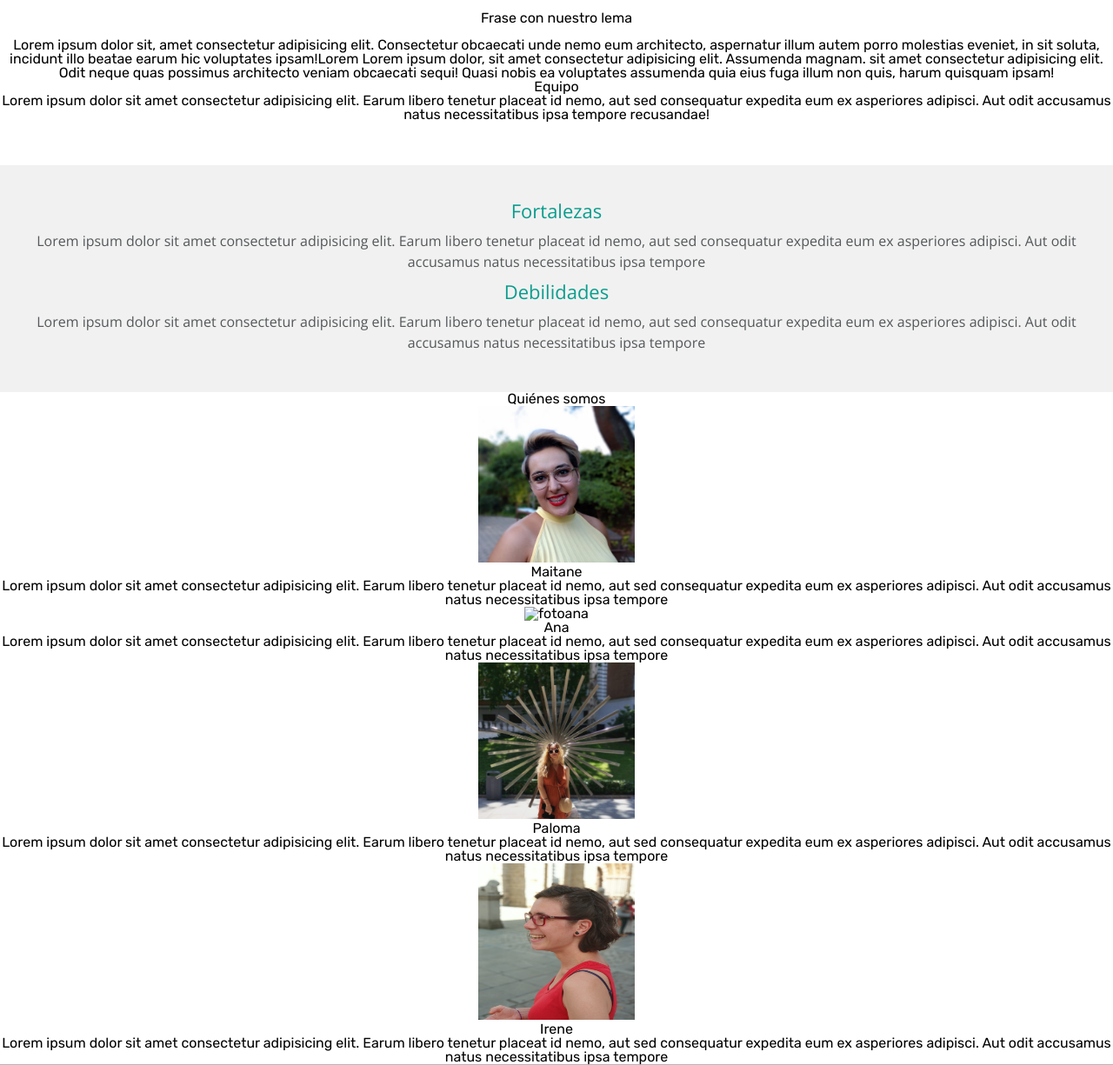
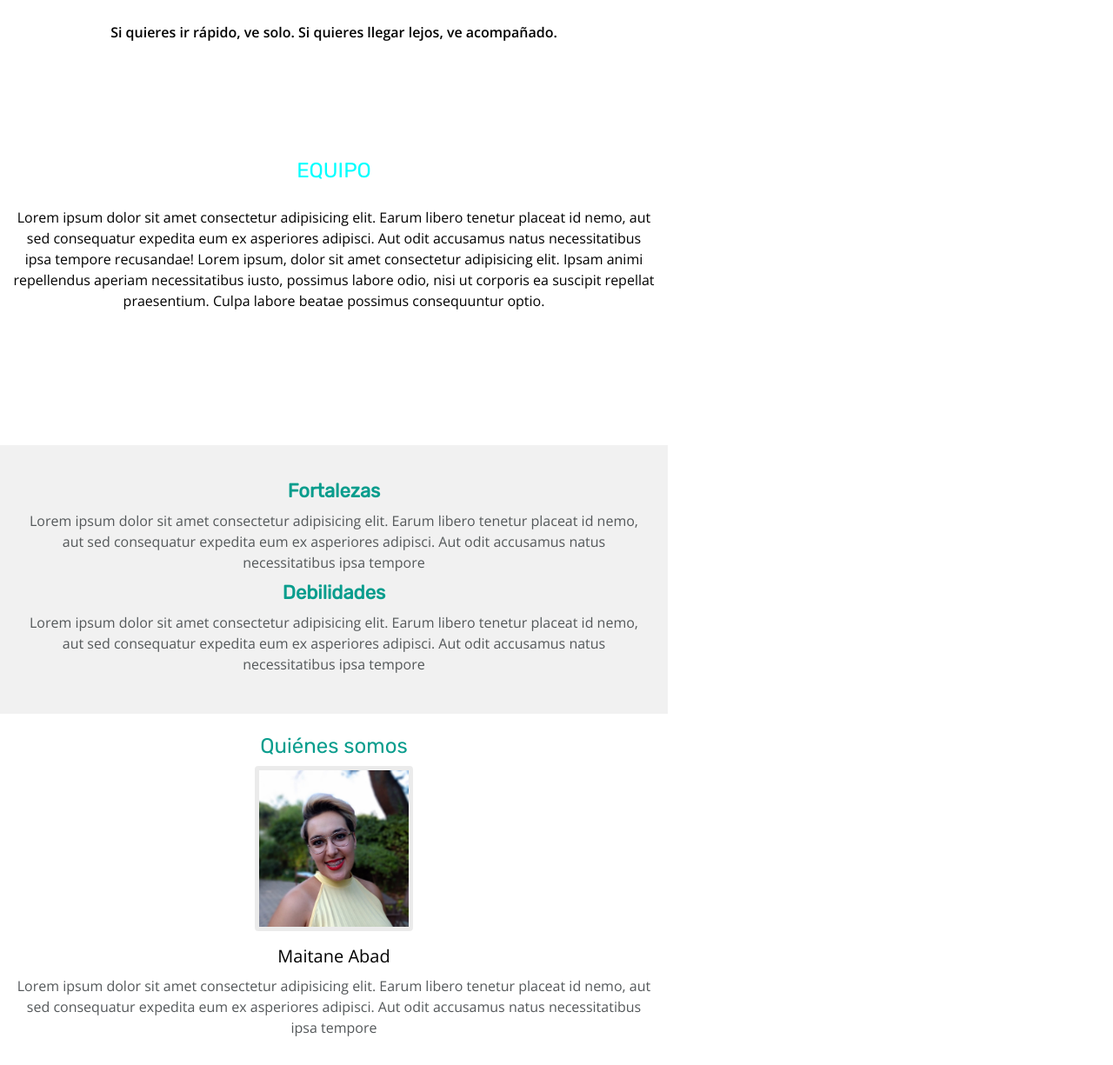
Before and after one commit to Adalab/project-promo-n-module-1-team-1, a plain HTML site: page index.html in a window 1280 px wide. Shown: the part 422-1647 px from the top of the page at 87% size. Drawn offline with nearby package versions, Linux system fonts and the light colour scheme; a web font is replaced by a local one.

Commit message:
complete align center

```diff
--- a/css/style.css
+++ b/css/style.css
@@ -9,18 +9,56 @@
   --coolgrey-light: rgba(184, 184, 185, 0.2);
 }
 .header {
-  max-width: 768px;
   background-image: url(../images/altavoz-barato-1-2-3.webp);
   width: 100%;
   height: 420px;
+  background-position: center;
+}
+.equipo {
+  display: flex;
+  padding: 46px 86.5px 0px;
+  font-family: "rubik", sans-serif;
+  font-size: 24px;
+  line-height: var(--interlineadotexto);
+  justify-content: center;
+  color: aqua;
+
+  text-transform: uppercase;
+}
+.equipo1 {
+  display: flex;
+  flex-direction: column;
+  padding: 30px, 15px, 90px;
+  justify-content: center;
+  font-family: "Rubik", sans-serif;
+  height: 384px;
+  width: 100%;
+
+  line-height: var(--interlineadotexto);
 }
 body {
+  max-width: 768px;
   text-align: var(--alineado);
 }
 .lema_titulo {
   display: flex;
+  justify-content: center;
+  align-items: center;
+
+  padding: 14px 15px 16px;
+  height: 50px;
+
+  font-family: "Open Sans", sans-serif;
+  font-weight: 600;
+}
+.textoequipo {
+  display: flex;
   flex-direction: column;
-  padding: 15px;
+  justify-content: center;
+  padding: 30px 15px 45px;
+  font-family: "Open Sans", sans-serif;
+  font-size: 16px;
+  line-height: var(--interlineadotexto);
 }
 .nombredelequipo {
   display: flex;
@@ -28,9 +66,8 @@ body {
   justify-content: center;
   height: 60px;
   width: 100%;
-
   background-color: var(--colortitulo2-1);
-  font-family: rubik;
+  font-family: "Rubik", sans-serif;
   text-transform: uppercase;
 }
 .nombre {
@@ -47,13 +84,12 @@ body {
   font-size: 16px;
   color: white;
   background-color: rgba(0, 255, 255, 0.9);
-  font-family: rubik;
+  font-family: "Rubik", sans-serif;
   text-transform: uppercase;
   align-items: center;
 }
 
 .fortalezas {
-  font-family: "open sans";
   margin: 50px 0 0;
   padding: 30px 15px 45px;
   background-color: var(--coolgrey-light);
@@ -65,41 +101,67 @@ body {
 }
 .title {
   display: inline-block;
+  font-family: "Rubik", sans-serif;
   font-size: 22px;
+  font-weight: 600;
   color: var(--colortitulo2);
   line-height: var(--interlineadotitulo);
 }
-.fortalezas {
-  margin: 50px 0 0;
-  padding: 30px 15px 45px;
-  background-color: var(--coolgrey-light);
-  text-align: var(--alineado);
-}
-.articulo {
-  height: 50%;
-}
-.title {
-  display: inline-block;
-  font-size: 22px;
-  color: var(--colortitulo2);
-  line-height: var(--interlineadotitulo);
-}
+
 .parrafo {
   font-size: 16px;
   color: var(--colortexto);
   line-height: var(--interlineadotexto);
   margin-left: 15px;
   margin-right: 15px;
+  font-family: "Open Sans", sans-serif;
 }
 
 .quienessomos {
+  font-family: "Rubik", sans-serif;
+  font-size: 24px;
+  line-height: var(--interlineadotitulo);
+  color: var(--colortitulo2);
+  display: flex;
+  flex-wrap: wrap;
+  flex-direction: column;
+  justify-content: center;
   text-align: center;
+  align-items: center;
+  margin: 15px;
+}
+
+.description {
+  width: 100%;
+  color: #54585a;
+  line-height: var(--interlineadotexto);
+  font-size: 16px;
+  font-family: "Open Sans", sans-serif;
 }
 
 .photo {
-  width: 180px;
-  height: 180px;
+  max-width: 180px;
+  max-height: 180px;
+  border-radius: 4px;
+  border: solid 5px rgba(0, 0, 0, 0.08);
 }
+.names {
+  text-align: center;
+  font-family: "Open Sans", sans-serif;
+  font-size: 20px;
+  color: black;
+  line-height: 45px;
+}
+
+.icons {
+  align-items: center;
+  color: #099d8d;
+  size: 16px;
+  padding: 30px;
+  margin-bottom: 10px;
+  line-height: 30px;
+}
+
 .footer {
   display: flex;
   flex-direction: column;
@@ -123,12 +185,15 @@ body {
   margin: 20px 29px 30px;
   font-size: 14px;
   font-weight: 600;
-  font-stretch: normal;
-  font-style: normal;
-  line-height: 1.43;
+  font-family: "Open Sans", sans-serif;
   color: var(--colortexto);
   opacity: 0.75;
   text-transform: uppercase;
-  line-height: 20px;
-  color: var(--colortexto);
+  line-height: 20px;''
 }
+.logo{
+  width: 116px;
+  height: 45px;
+  text-align: center;
+
+}
--- a/index.html
+++ b/index.html
@@ -4,41 +4,29 @@
     <meta charset="UTF-8" />
     <meta http-equiv="X-UA-Compatible" content="IE=edge" />
     <meta name="viewport" content="width=device-width, initial-scale=1.0" />
+    <link rel="stylesheet" href="./css/reset.css" />
     <link rel="preconnect" href="https://fonts.googleapis.com" />
     <link rel="preconnect" href="https://fonts.gstatic.com" crossorigin />
     <link
-      href="https://fonts.googleapis.com/css2?family=Rubik&display=swap"
+      href="https://fonts.googleapis.com/css2?family=Open+Sans:wght@400;600&family=Rubik&display=swap"
       rel="stylesheet"
     />
-    <link rel="preconnect" href="https://fonts.googleapis.com" />
-    <link rel="preconnect" href="https://fonts.gstatic.com" crossorigin />
     <link
-      href="https://fonts.googleapis.com/css2?family=Open+Sans:wght@400;600&display=swap"
       rel="stylesheet"
+      href="https://pro.fontawesome.com/releases/v5.10.0/css/all.css"
+      integrity="sha384-AYmEC3Yw5cVb3ZcuHtOA93w35dYTsvhLPVnYs9eStHfGJvOvKxVfELGroGkvsg+p"
+      crossorigin="anonymous"
     />
 
     <!--<link rel="stylesheet" href="./css/reset.css" />-->
-    <link rel="stylesheet" href="./css/reset.css" />
 
     <link rel="stylesheet" href="./css/style.css" />
 
     <title>Equipo Cabra</title>
-
-    <style type="text/css" media="screen, print">
-      @font-face {
-        font-family: "Rubik";
-        src: url("./css/Rubik-Medium.ttf");
-      }
-      body {
-        font-family: "Rubik";
-      }
-    </style>
-    <!--/IRENE/He eliminado el style que había para suplir el estilo de los enlaces y que no saliesen en azul modificando el color en el reset.css con color: "inherit" también he quitado las líneas de hipervínculo incluyéndolas al reset-->
   </head>
 
   <body>
     <header class="header">
-      <!--imagen de fondo de la cabecera(background)-->
       <div class="nombredelequipo">
         <h1 class="nombre">Nombre de equipo</h1>
       </div>
@@ -53,22 +41,21 @@
     </header>
     <main class="cuerpo">
       <section class="lema">
-        <h2 class="lema_titulo">Frase con nuestro lema</h2>
-        Lorem ipsum dolor sit, amet consectetur adipisicing elit. Consectetur
-        obcaecati unde nemo eum architecto, aspernatur illum autem porro
-        molestias eveniet, in sit soluta, incidunt illo beatae earum hic
-        voluptates ipsam!Lorem Lorem ipsum dolor, sit amet consectetur
-        adipisicing elit. Assumenda magnam. sit amet consectetur adipisicing
-        elit. Odit neque quas possimus architecto veniam obcaecati sequi! Quasi
-        nobis ea voluptates assumenda quia eius fuga illum non quis, harum
-        quisquam ipsam!
+        <h2 class="lema_titulo">
+          Si quieres ir rápido, ve solo. Si quieres llegar lejos, ve acompañado.
+        </h2>
       </section>
-      <section>
-        <h1 id="equipo">Equipo</h1>
-        Lorem ipsum dolor sit amet consectetur adipisicing elit. Earum libero
-        tenetur placeat id nemo, aut sed consequatur expedita eum ex asperiores
-        adipisci. Aut odit accusamus natus necessitatibus ipsa tempore
-        recusandae!
+      <section class="equipo1">
+        <h1 class="equipo">Equipo</h1>
+        <p class="textoequipo">
+          Lorem ipsum dolor sit amet consectetur adipisicing elit. Earum libero
+          tenetur placeat id nemo, aut sed consequatur expedita eum ex
+          asperiores adipisci. Aut odit accusamus natus necessitatibus ipsa
+          tempore recusandae! Lorem ipsum, dolor sit amet consectetur
+          adipisicing elit. Ipsam animi repellendus aperiam necessitatibus
+          iusto, possimus labore odio, nisi ut corporis ea suscipit repellat
+          praesentium. Culpa labore beatae possimus consequuntur optio.
+        </p>
       </section>
       <section class="fortalezas">
         <!--/IRENE/Falata redactar y solucionar el problema de la opacidad heredada-->
@@ -94,53 +81,81 @@
 
       <section class="quienessomos">
         <h1>Quiénes somos</h1>
-        <article>
+        <article class="description">
           <img class="photo" src="./images/FotoMai.jpg" alt="fotomai" />
 
-          <h2>Maitane</h2>
+          <h2 class="names">Maitane Abad</h2>
           <!--descripción de Mai-->
-          <p>
+          <p class="text">
             Lorem ipsum dolor sit amet consectetur adipisicing elit. Earum
             libero tenetur placeat id nemo, aut sed consequatur expedita eum ex
             asperiores adipisci. Aut odit accusamus natus necessitatibus ipsa
             tempore
           </p>
-          <!--Redes sociales-->
+
+          <div class="icons">
+            <i class="fab fa-twitter"></i>
+            <i class="fab fa-github-alt"></i>
+            <i class="fab fa-linkedin"></i>
+            <i class="fas fa-envelope-square"></i>
+          </div>
         </article>
-        <article>
+
+        <article class="description">
           <img class="photo" src="" alt="fotoana" />
-          <h2>Ana</h2>
+          <h2 class="names">Ana Redondo</h2>
           <!--descripción de Ana-->
-          <p>
+          <p class="text">
             Lorem ipsum dolor sit amet consectetur adipisicing elit. Earum
             libero tenetur placeat id nemo, aut sed consequatur expedita eum ex
             asperiores adipisci. Aut odit accusamus natus necessitatibus ipsa
             tempore
           </p>
-          <!--Redes sociales-->
+
+          <div class="icons">
+            <i class="fab fa-twitter"></i>
+            <i class="fab fa-github-alt"></i>
+            <i class="fab fa-linkedin"></i>
+            <i class="fas fa-envelope-square"></i>
+          </div>
         </article>
-        <article>
+
+        <article class="description">
           <img class="photo" src="./images/fotoperfilpaloma.jpg" alt="Paloma" />
-          <h2>Paloma</h2>
+          <h2 class="names">Paloma Lozano</h2>
           <!--descripción de Paloma-->
-          <p>
+          <p class="text">
             Lorem ipsum dolor sit amet consectetur adipisicing elit. Earum
             libero tenetur placeat id nemo, aut sed consequatur expedita eum ex
             asperiores adipisci. Aut odit accusamus natus necessitatibus ipsa
             tempore
           </p>
-          <!--Redes sociales-->
+
+          <div class="icons">
+            <i class="fab fa-twitter"></i>
+            <i class="fab fa-github-alt"></i>
+            <i class="fab fa-linkedin"></i>
+            <i class="fas fa-envelope-square"></i>
+          </div>
         </article>
-        <article>
+
+        <article class="description">
           <img class="photo" src="./images/FotoIre.jpg" alt="Irene" />
-          <h2>Irene</h2>
+          <h2 class="names">Irene González</h2>
           <!--descripción de Irene-->
-          <p>
+          <p class="text">
             Lorem ipsum dolor sit amet consectetur adipisicing elit. Earum
             libero tenetur placeat id nemo, aut sed consequatur expedita eum ex
             asperiores adipisci. Aut odit accusamus natus necessitatibus ipsa
             tempore
           </p>
+
+          <div class="icons">
+            <i class="fab fa-twitter"></i>
+            <i class="fab fa-github-alt"></i>
+            <i class="fab fa-linkedin"></i>
+            <i class="fas fa-envelope-square"></i>
+          </div>
         </article>
       </section>
     </main>
@@ -152,8 +167,9 @@
         <a href="./index.html#quienessomos">Quiénes somos</a>
         <a href="./contacto.html" target="blank">Contacto</a>
       </nav>
-      <!--Falta imagen del logo y el cambio de tipografía-->
-      <img class="logo" src="" alt="logo Adalab" />
+      <p>
+        <img class="logo" src="./images/logo-adalab.png" alt="logo Adalab" />
+      </p>
     </footer>
   </body>
 </html>
```
Also changed, not shown: images/logo-adalab.png (added).
